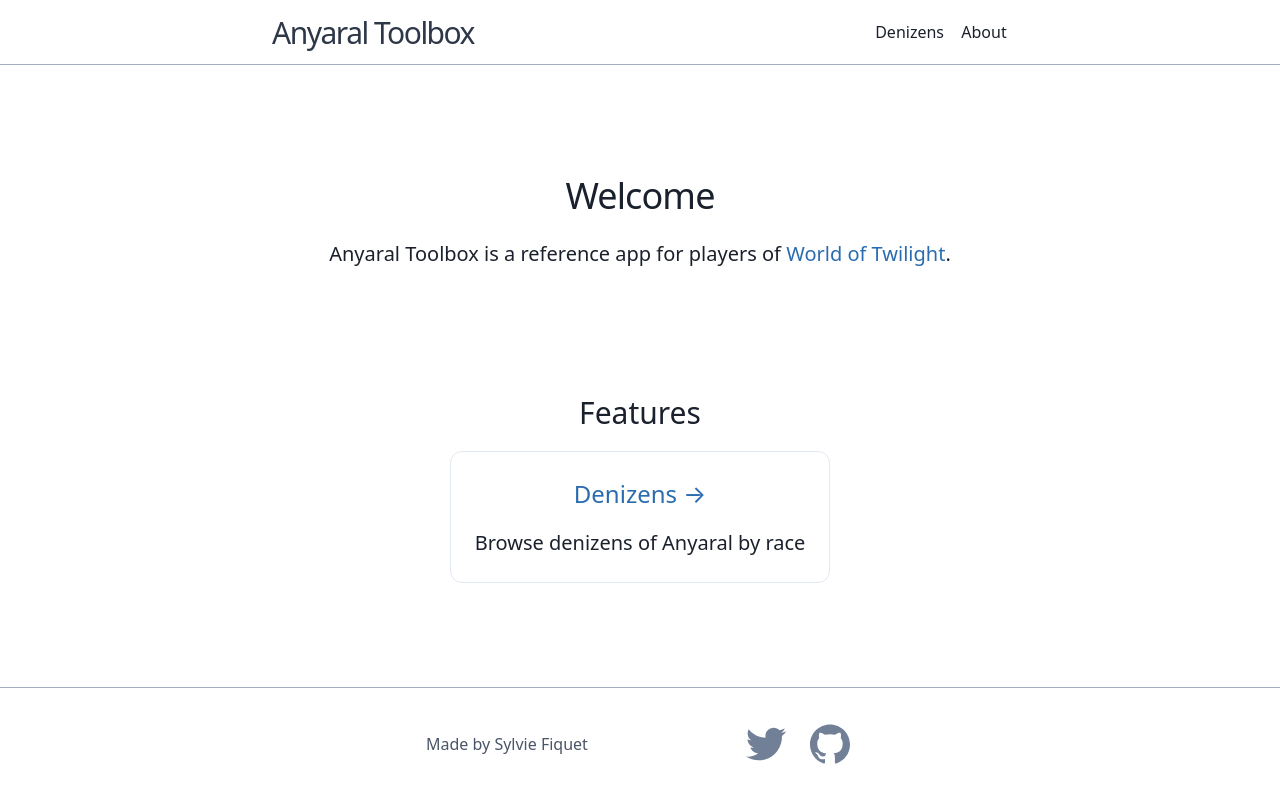
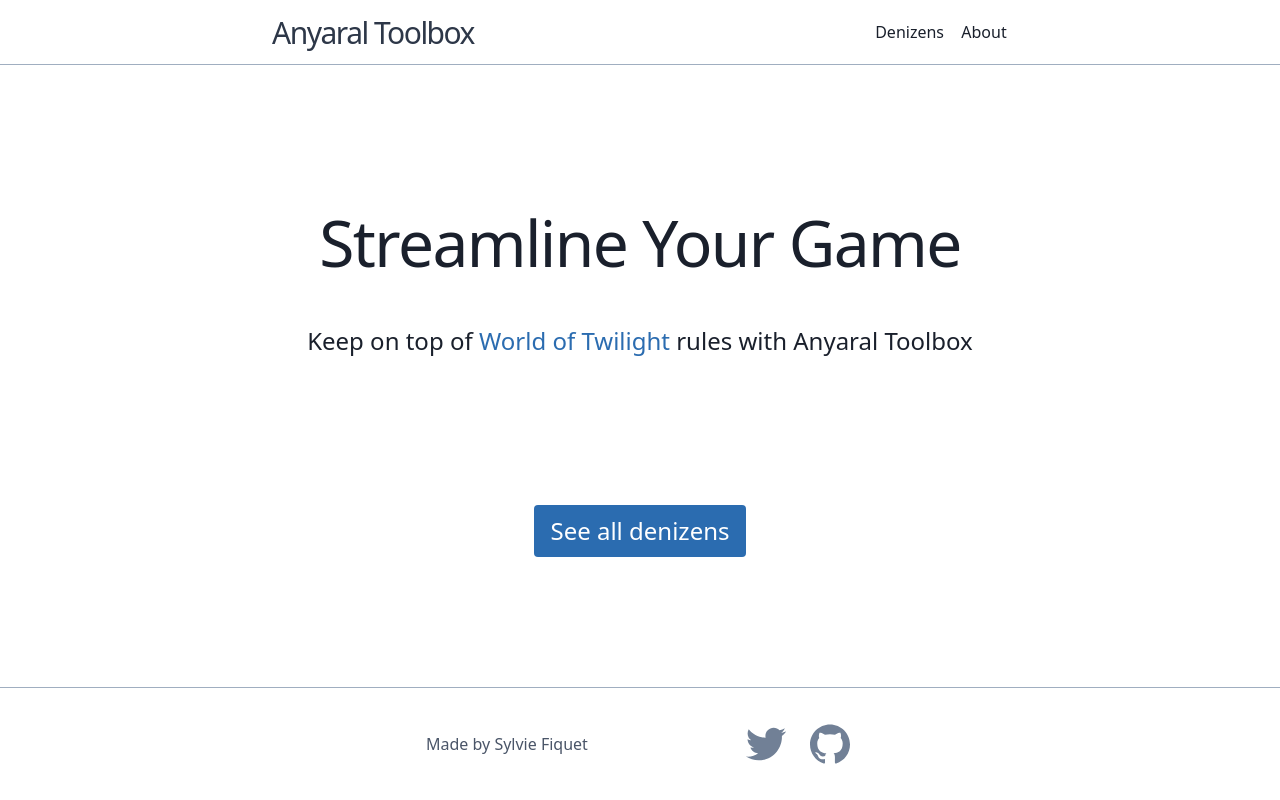
Before and after one commit to sfiquet/anyaral, a Next.js app: page / in a window 1280 px wide. Built offline with nearby package versions, Linux system fonts and the light colour scheme.

Commit message:
improve home page copy

```diff
--- a/pages/index.js
+++ b/pages/index.js
@@ -47,24 +47,19 @@ export default function Home() {
     <HomeLayout>
 
       <main className="flex flex-col justify-evenly items-center space-y-12">
-        <div className="space-y-4">
-          <h1 className="text-center tracking-tight text-4xl">
-            Welcome
+        <div className="space-y-8">
+          <h1 className="text-center tracking-tight text-5xl sm:text-6xl">
+            Streamline Your Game
           </h1>
 
-          <p className="text-xl text-center">
-            {appName} is a reference app for players of <a href="http://worldoftwilight.com">World of Twilight</a>.
-          </p>
+          <h2 className="text-center text-xl sm:text-2xl">
+            Keep on top of <a href="http://worldoftwilight.com">World of Twilight</a> rules with {appName}
+          </h2>
         </div>
 
-        <div className="space-y-4">
-          <h2 className="text-center text-3xl">Features</h2>
-          <FeatureList>
-            <FeatureListItem title="Denizens" description="Browse denizens of Anyaral by race"
-              url="/denizens/" uid="feat-denizens" />
-          </FeatureList>
-        </div>
-
+        <a className="block py-2 px-4 rounded bg-blue-700 hover:bg-blue-600 text-white hover:text-white" href="/denizens/">
+          <h3 className="text-xl sm:text-2xl">See all denizens</h3>
+        </a>
       </main>
 
     </HomeLayout>
```
